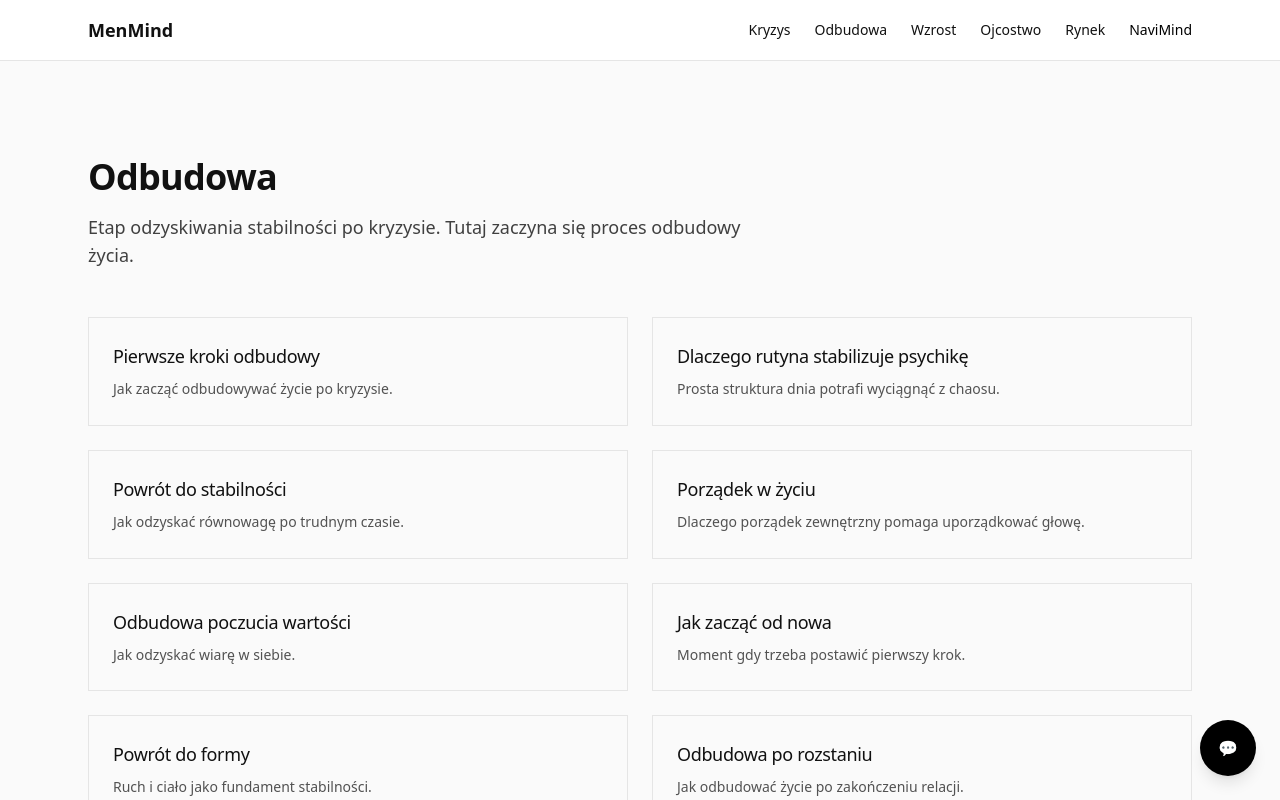
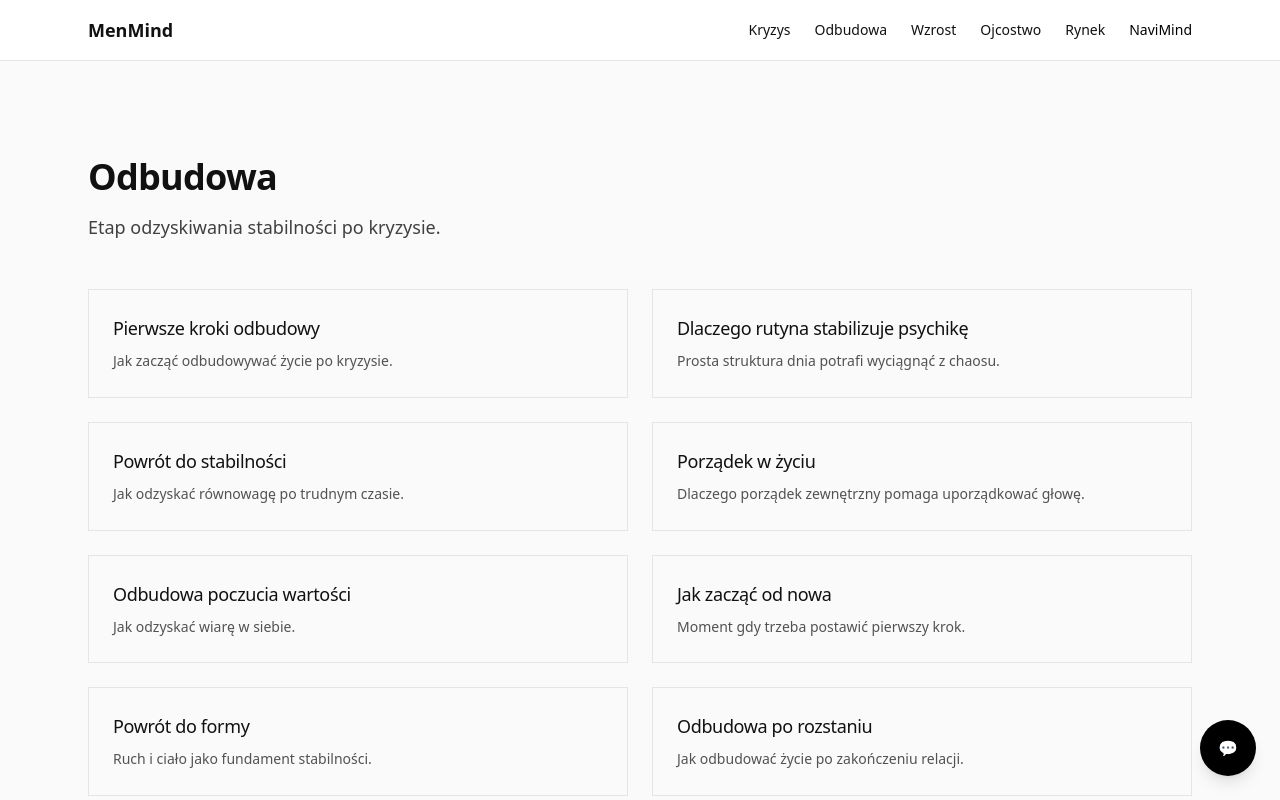
Before and after one commit to wisnialeszno89/menmind-web, a Next.js app: page /odbudowa in a window 1280 px wide. Shown: the top 800 px of the page. Built offline with nearby package versions, Linux system fonts and the light colour scheme.

Commit message:
feat: connect worlds with content articles

```diff
--- a/src/app/kryzys/page.tsx
+++ b/src/app/kryzys/page.tsx
@@ -14,7 +14,7 @@ return(
 
 <CategoryIntro
 title="Kryzys"
-description="Moment gdy wszystko się rozpada. Ta sekcja pomaga przejść przez najtrudniejsze chwile i odzyskać równowagę."
+description="Moment gdy życie się rozpada. Tu zaczyna się pierwszy krok."
 />
 
 <ArticleGrid
--- a/src/app/odbudowa/page.tsx
+++ b/src/app/odbudowa/page.tsx
@@ -14,7 +14,7 @@ return(
 
 <CategoryIntro
 title="Odbudowa"
-description="Etap odzyskiwania stabilności po kryzysie. Tutaj zaczyna się proces odbudowy życia."
+description="Etap odzyskiwania stabilności po kryzysie."
 />
 
 <ArticleGrid
--- a/src/app/ojcostwo/page.tsx
+++ b/src/app/ojcostwo/page.tsx
@@ -14,7 +14,7 @@ return(
 
 <CategoryIntro
 title="Ojcostwo"
-description="Relacja z dzieckiem jest jedną z najważniejszych ról w życiu wielu mężczyzn."
+description="Relacja z dzieckiem i odpowiedzialność ojca."
 />
 
 <ArticleGrid
--- a/src/app/wzrost/page.tsx
+++ b/src/app/wzrost/page.tsx
@@ -14,7 +14,7 @@ return(
 
 <CategoryIntro
 title="Wzrost"
-description="Moment gdy zaczynasz świadomie budować silniejsze życie."
+description="Budowanie silniejszej wersji siebie."
 />
 
 <ArticleGrid
```
